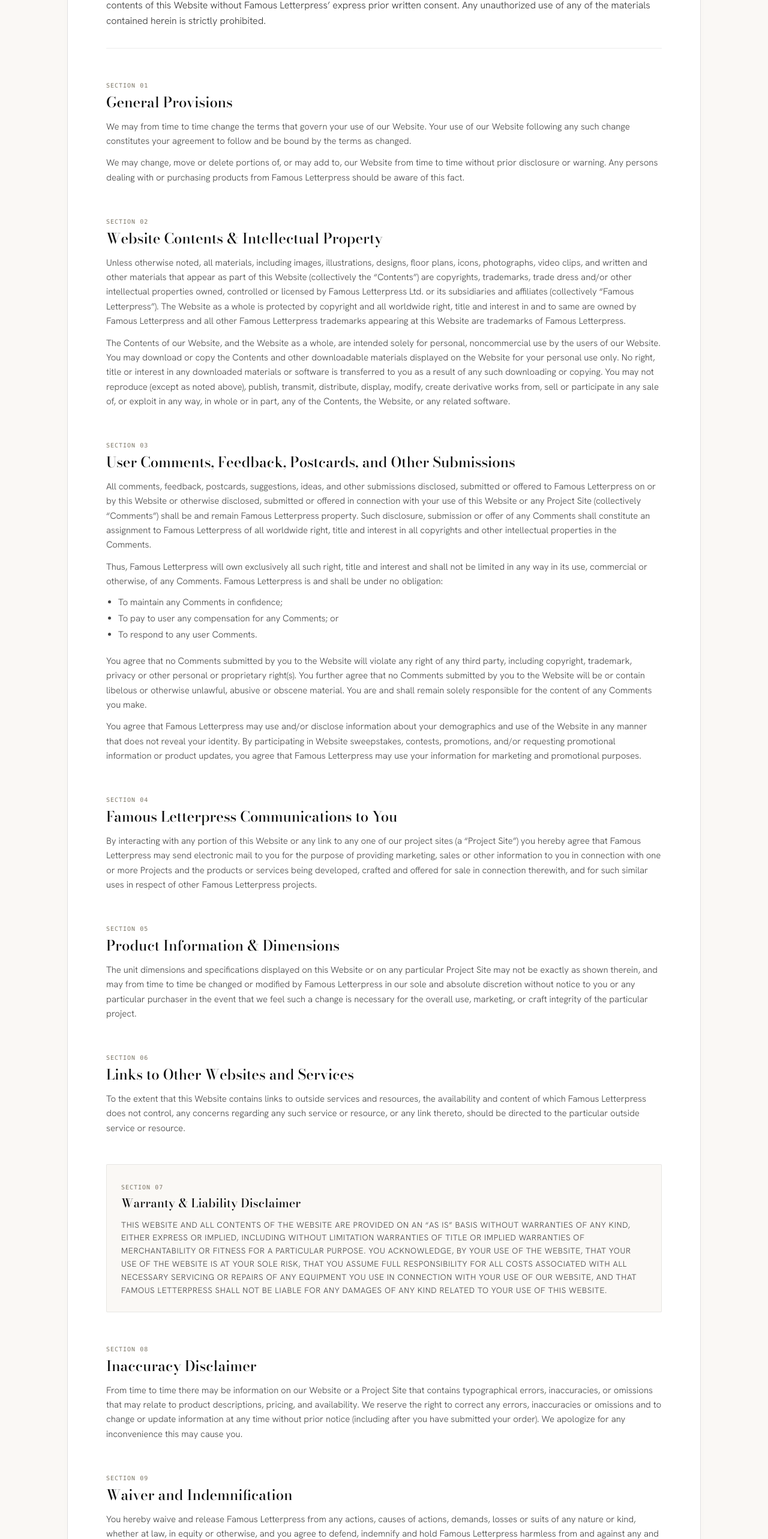
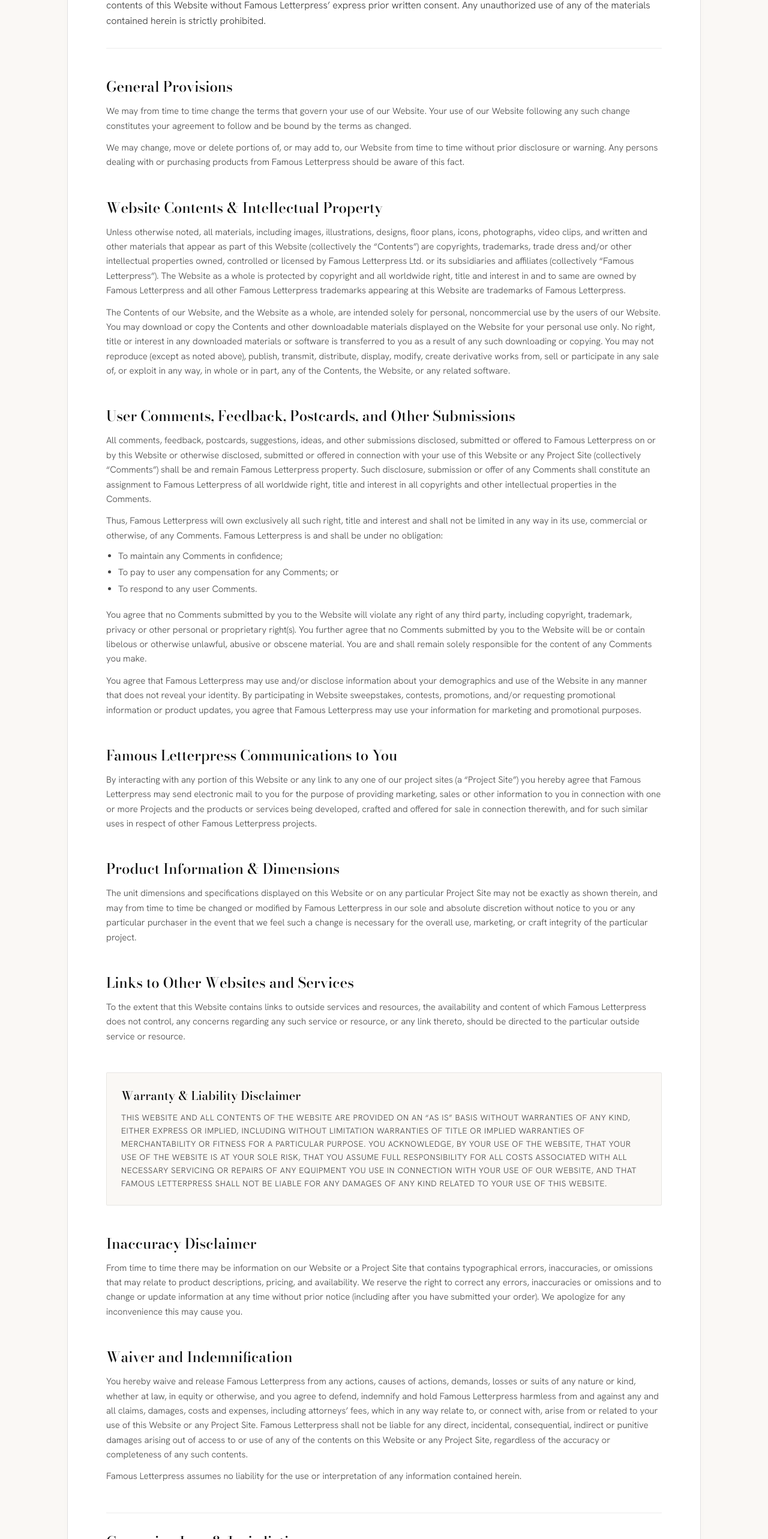
Before and after one commit to khiasu/FamousLetterPress, a Next.js app: page /privacy-policy in a window 1280 px wide. Shown: the part 800-3366 px from the top of the page at 60% size. Built offline with nearby package versions, Linux system fonts and the light colour scheme.

Commit message:
Remove all 'Section 01/02' labels across FAQ, Privacy Policy, and Terms & Conditions pages

```diff
--- a/src/app/faq/page.tsx
+++ b/src/app/faq/page.tsx
@@ -51,9 +51,6 @@
               <div key={sec.category} className="space-y-6">
                 <Reveal delay={secIdx * 0.08}>
                   <div className="border-b border-[#E5E5E5] pb-3 mb-6">
-                    <span className="text-[10px] font-mono tracking-widest text-[#888888] block mb-1">
-                      Section 0{secIdx + 1}
-                    </span>
                     <h2 className="text-xl md:text-2xl font-serif text-black">{sec.category}</h2>
                   </div>
                 </Reveal>
--- a/src/app/privacy-policy/page.tsx
+++ b/src/app/privacy-policy/page.tsx
@@ -48,9 +48,6 @@
 
             {/* General */}
             <div className="space-y-3">
-              <span className="text-[10px] font-mono tracking-widest text-[#7b7566] uppercase">
-                Section 01
-              </span>
               <h2 className="font-serif font-medium text-2xl text-black">
                 General Provisions
               </h2>
@@ -64,9 +61,6 @@
 
             {/* Website Contents */}
             <div className="space-y-3">
-              <span className="text-[10px] font-mono tracking-widest text-[#7b7566] uppercase">
-                Section 02
-              </span>
               <h2 className="font-serif font-medium text-2xl text-black">
                 Website Contents &amp; Intellectual Property
               </h2>
@@ -80,9 +74,6 @@
 
             {/* User Comments, Feedback, Submissions */}
             <div className="space-y-3">
-              <span className="text-[10px] font-mono tracking-widest text-[#7b7566] uppercase">
-                Section 03
-              </span>
               <h2 className="font-serif font-medium text-2xl text-black">
                 User Comments, Feedback, Postcards, and Other Submissions
               </h2>
@@ -107,9 +98,6 @@
 
             {/* Communications */}
             <div className="space-y-3">
-              <span className="text-[10px] font-mono tracking-widest text-[#7b7566] uppercase">
-                Section 04
-              </span>
               <h2 className="font-serif font-medium text-2xl text-black">
                 Famous Letterpress Communications to You
               </h2>
@@ -120,9 +108,6 @@
 
             {/* Product Information */}
             <div className="space-y-3">
-              <span className="text-[10px] font-mono tracking-widest text-[#7b7566] uppercase">
-                Section 05
-              </span>
               <h2 className="font-serif font-medium text-2xl text-black">
                 Product Information &amp; Dimensions
               </h2>
@@ -133,9 +118,6 @@
 
             {/* External Links */}
             <div className="space-y-3">
-              <span className="text-[10px] font-mono tracking-widest text-[#7b7566] uppercase">
-                Section 06
-              </span>
               <h2 className="font-serif font-medium text-2xl text-black">
                 Links to Other Websites and Services
               </h2>
@@ -146,9 +128,6 @@
 
             {/* Disclaimer */}
             <div className="space-y-3 bg-[#FAF8F5] border border-[rgba(14,14,14,0.08)] p-6 rounded-xs">
-              <span className="text-[10px] font-mono tracking-widest text-[#7b7566] uppercase">
-                Section 07
-              </span>
               <h2 className="font-serif font-medium text-xl text-black">
                 Warranty &amp; Liability Disclaimer
               </h2>
@@ -159,9 +138,6 @@
 
             {/* Inaccuracy Disclaimer */}
             <div className="space-y-3">
-              <span className="text-[10px] font-mono tracking-widest text-[#7b7566] uppercase">
-                Section 08
-              </span>
               <h2 className="font-serif font-medium text-2xl text-black">
                 Inaccuracy Disclaimer
               </h2>
@@ -172,9 +148,6 @@
 
             {/* Waiver and Indemnification */}
             <div className="space-y-3">
-              <span className="text-[10px] font-mono tracking-widest text-[#7b7566] uppercase">
-                Section 09
-              </span>
               <h2 className="font-serif font-medium text-2xl text-black">
                 Waiver and Indemnification
               </h2>
@@ -188,9 +161,6 @@
 
             {/* Governing Law */}
             <div className="border-t border-[rgba(14,14,14,0.08)] pt-8 space-y-3">
-              <span className="text-[10px] font-mono tracking-widest text-[#7b7566] uppercase">
-                Section 10
-              </span>
               <h2 className="font-serif font-medium text-2xl text-black">
                 Governing Law &amp; Jurisdiction
               </h2>
--- a/src/app/terms-conditions/page.tsx
+++ b/src/app/terms-conditions/page.tsx
@@ -45,9 +45,6 @@
 
             {/* Section 1 */}
             <div className="space-y-3">
-              <span className="text-[10px] font-mono tracking-widest text-[#7b7566] uppercase">
-                Section 01
-              </span>
               <h2 className="font-serif font-medium text-2xl text-black">
                 User Account, Password, and Security
               </h2>
@@ -58,9 +55,6 @@
 
             {/* Section 2 */}
             <div className="space-y-3">
-              <span className="text-[10px] font-mono tracking-widest text-[#7b7566] uppercase">
-                Section 02
-              </span>
               <h2 className="font-serif font-medium text-2xl text-black">
                 Services Offered
               </h2>
@@ -71,9 +65,6 @@
 
             {/* Section 3 */}
             <div className="space-y-3">
-              <span className="text-[10px] font-mono tracking-widest text-[#7b7566] uppercase">
-                Section 03
-              </span>
               <h2 className="font-serif font-medium text-2xl text-black">
                 Credit Card Details
               </h2>
@@ -87,9 +78,6 @@
 
             {/* Section 4 */}
             <div className="space-y-3">
-              <span className="text-[10px] font-mono tracking-widest text-[#7b7566] uppercase">
-                Section 04
-              </span>
               <h2 className="font-serif font-medium text-2xl text-black">
                 Our Disclosure of Your Information
               </h2>
@@ -100,9 +88,6 @@
 
             {/* Section 5 */}
             <div className="space-y-3">
-              <span className="text-[10px] font-mono tracking-widest text-[#7b7566] uppercase">
-                Section 05
-              </span>
               <h2 className="font-serif font-medium text-2xl text-black">
                 Pricing Information in Case of Sale by Company
               </h2>
@@ -119,9 +104,6 @@
 
             {/* Section 6 */}
             <div className="space-y-3">
-              <span className="text-[10px] font-mono tracking-widest text-[#7b7566] uppercase">
-                Section 06
-              </span>
               <h2 className="font-serif font-medium text-2xl text-black">
                 Payment
               </h2>
@@ -132,9 +114,6 @@
 
             {/* Section 7 */}
             <div className="space-y-3">
-              <span className="text-[10px] font-mono tracking-widest text-[#7b7566] uppercase">
-                Section 07
-              </span>
               <h2 className="font-serif font-medium text-2xl text-black">
                 Termination
               </h2>
@@ -145,9 +124,6 @@
 
             {/* Section 8 */}
             <div className="space-y-3">
-              <span className="text-[10px] font-mono tracking-widest text-[#7b7566] uppercase">
-                Section 08
-              </span>
               <h2 className="font-serif font-medium text-2xl text-black">
                 Fraudulent &amp; Declined Transactions
               </h2>
@@ -161,9 +137,6 @@
 
             {/* Section 9 */}
             <div className="space-y-3">
-              <span className="text-[10px] font-mono tracking-widest text-[#7b7566] uppercase">
-                Section 09
-              </span>
               <h2 className="font-serif font-medium text-2xl text-black">
                 Prohibited Uses of Our Website
               </h2>
@@ -184,9 +157,6 @@
 
             {/* Section 10 */}
             <div className="space-y-3">
-              <span className="text-[10px] font-mono tracking-widest text-[#7b7566] uppercase">
-                Section 10
-              </span>
               <h2 className="font-serif font-medium text-2xl text-black">
                 Reviews, Feedback, Submissions
               </h2>
```
